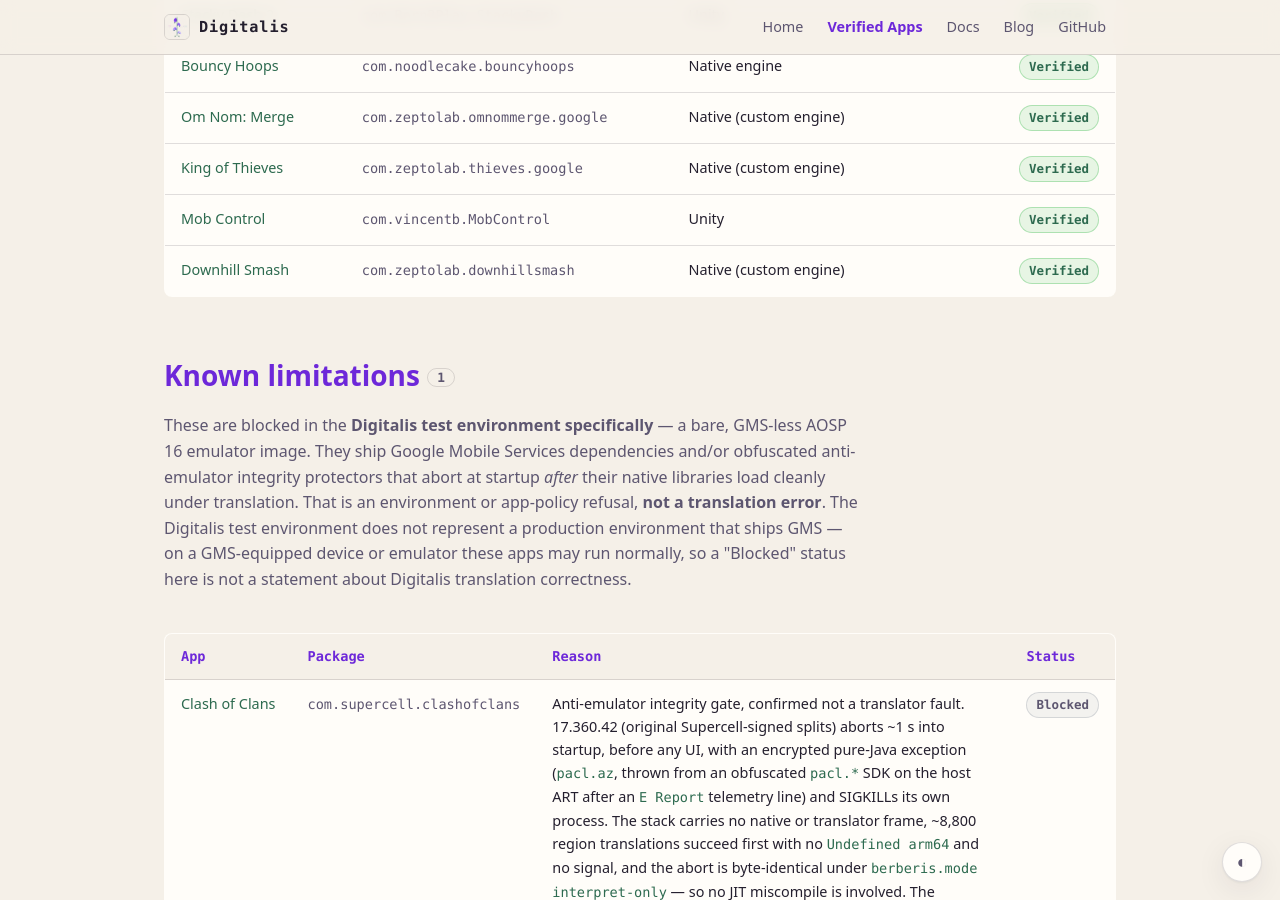
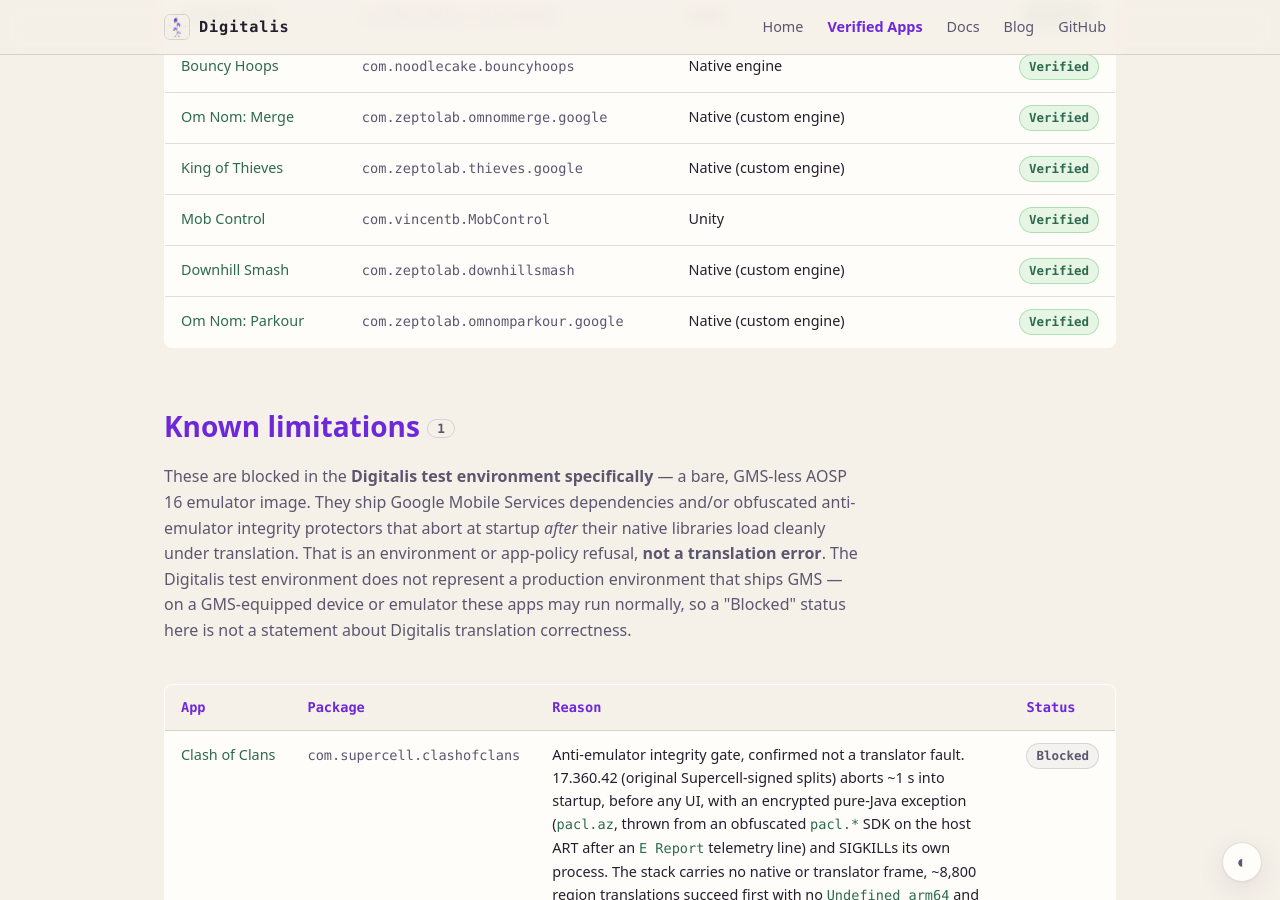
Before and after one commit to DigitalisX64/digitalisx64.github.io, a Jekyll site: the page built from apps.html, in a window 1280 px wide and 900 px high, scrolled down 3625 px. Built offline with Jekyll 4.4.1, drawn with Linux system fonts in a browser that asks for light colours.

Commit message:
apps.yml: add Om Nom: Parkour (verified game)

```diff
--- a/_data/apps.yml
+++ b/_data/apps.yml
@@ -199,6 +199,9 @@ verified:
   - name: 'Downhill Smash'
     package: com.zeptolab.downhillsmash
     stack: 'Native (custom engine)'
+  - name: 'Om Nom: Parkour'
+    package: com.zeptolab.omnomparkour.google
+    stack: 'Native (custom engine)'
 
 # No apps are currently in this state; the section drops out of the page while
 # this list is empty.
```
